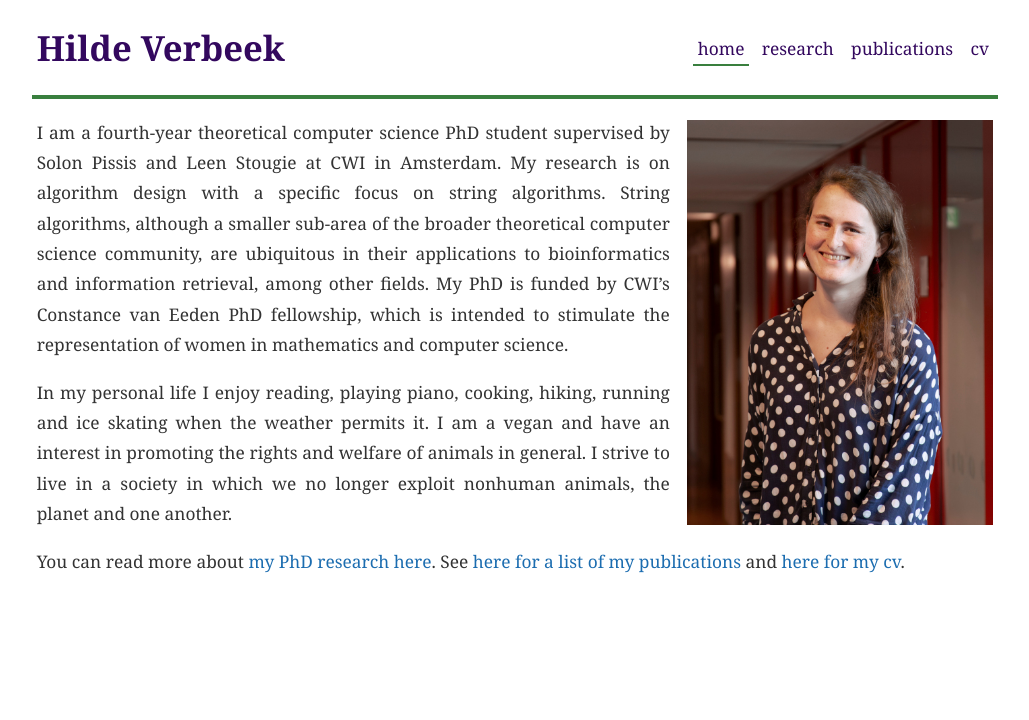
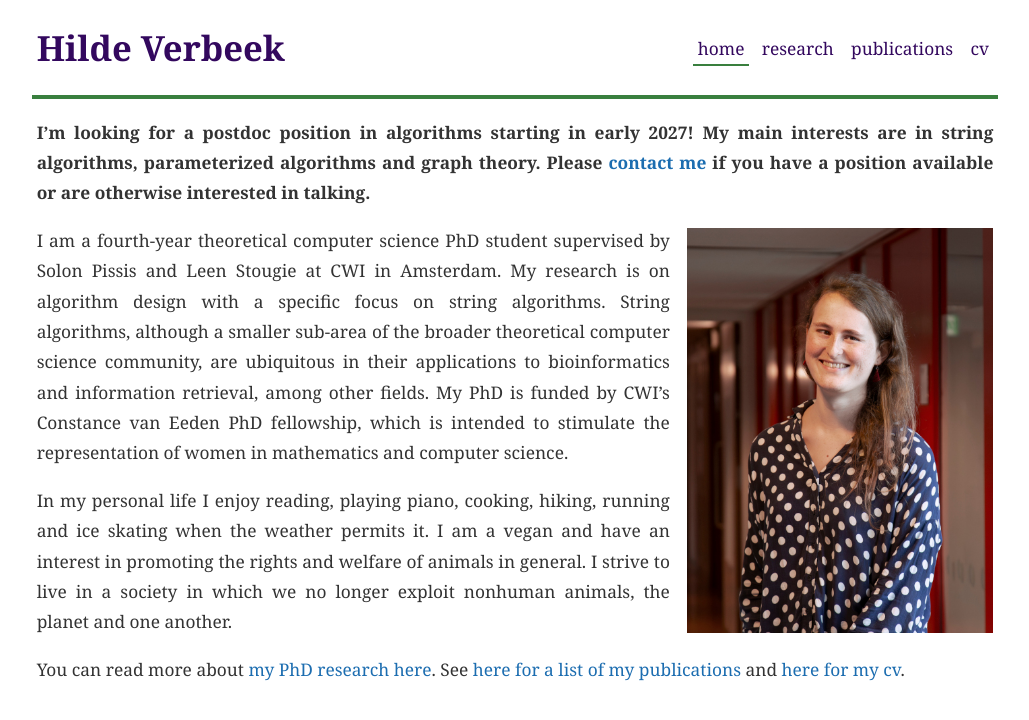
Before and after one commit to arfie/arfie.github.io, a Jekyll site: the page built from index.md, in a window 1280 px wide. Shown: the top 720 px of the page, without its empty margins (125-1154 px from the left). Built offline with Jekyll 4.4.1, drawn with Linux system fonts in a browser that asks for light colours.

Commit message:
postdoc?

```diff
--- a/index.md
+++ b/index.md
@@ -3,6 +3,8 @@ layout: default
 title: Hilde Verbeek
 sec: home
 ---
+
+**I'm looking for a postdoc position in algorithms starting in early 2027! My main interests are in string algorithms, parameterized algorithms and graph theory. Please [contact me](https://www.cwi.nl/en/people/hilde-verbeek/) if you have a position available or are otherwise interested in talking.**
 
 <figure class="float right">
     <img src="assets/images/portrait.jpg" alt="Portrait picture taken at CWI" />
```
